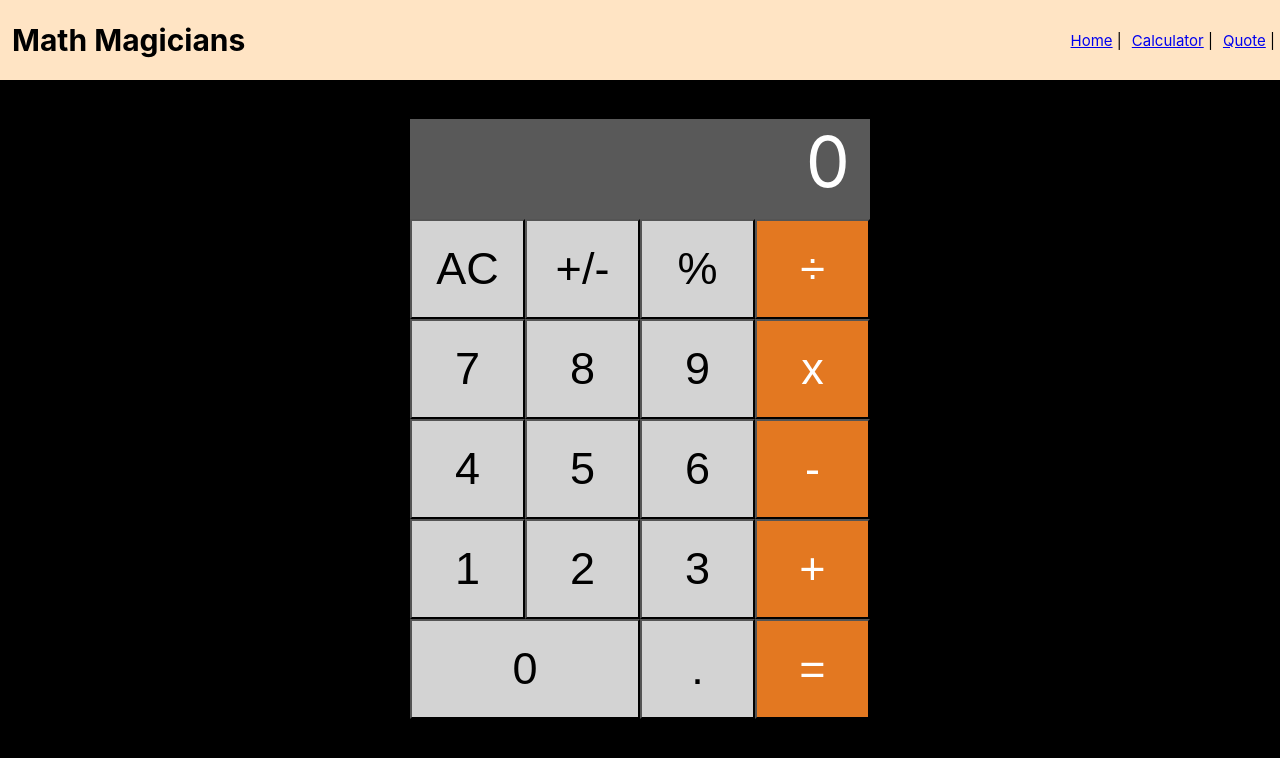
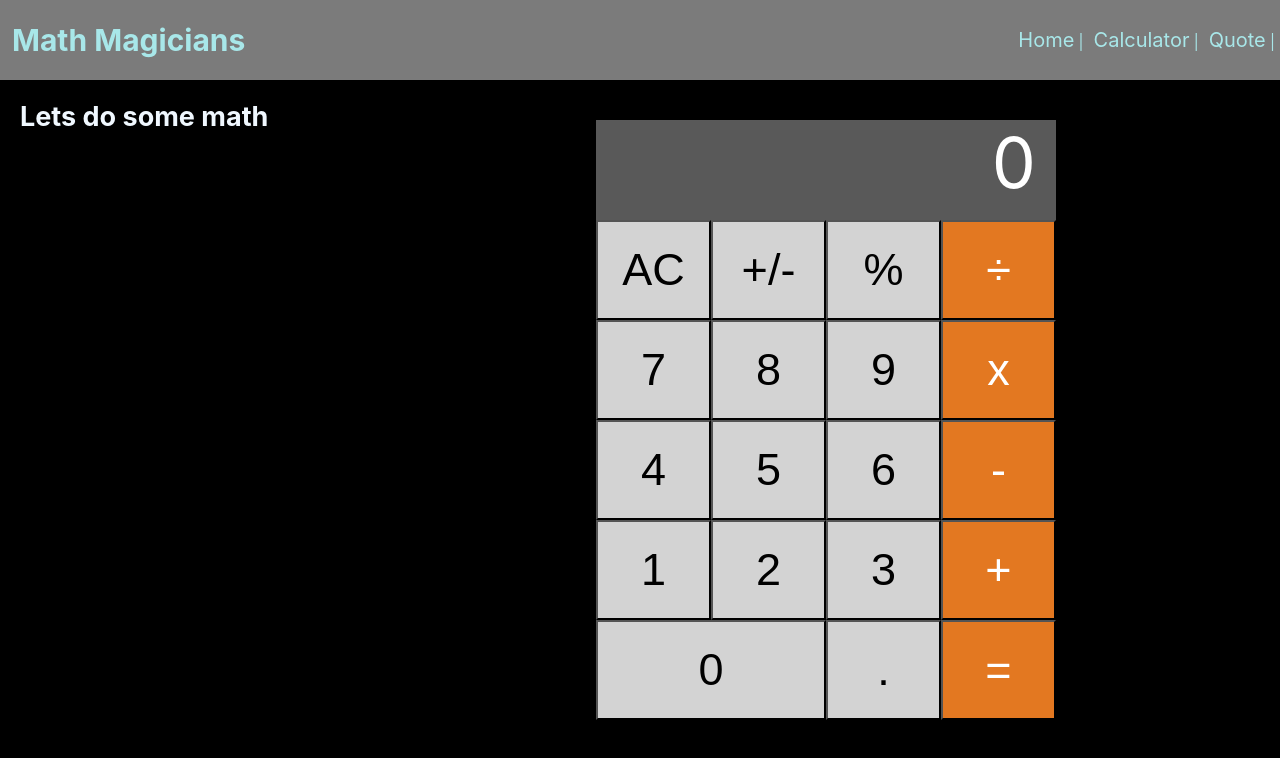
Before and after one commit to disc3110/math-magicians, a React (Create React App) app: page /calculator in a window 1280 px wide. Shown: the top 758 px of the page. Built offline with nearby package versions, Linux system fonts and the light colour scheme.

Commit message:
add style finished page

```diff
--- a/src/Style/Calculator.css
+++ b/src/Style/Calculator.css
@@ -2,7 +2,19 @@ body {
   background-color: black;
 }
 
-.container {
+.calc-container {
+  display: flex;
+  justify-content: space-around;
+  padding: 2rem;
+  color: aliceblue;
+}
+
+.instructions {
+  font-size: 1.8rem;
+  width: 30%;
+}
+
+.calculator {
   display: grid;
   grid-template-columns: 1fr 1fr 1fr 1fr;
   width: 500px;
--- a/src/Style/Header.css
+++ b/src/Style/Header.css
@@ -1,5 +1,5 @@
 header {
-  background-color: bisque;
+  background-color: rgb(123, 123, 123);
   display: flex;
   justify-content: space-between;
   align-items: center;
@@ -8,11 +8,18 @@ header {
 header h1 {
   margin-left: 1.2rem;
   font-size: 3rem;
+  color: rgb(168, 231, 233);
 }
 header li {
   display: inline-block;
   margin: auto .5rem;
   font-size: 1.5rem;
+  color: rgb(168, 231, 233);
+}
+header a {
+  color: rgb(168, 231, 233);
+  text-decoration: none;
+  font-size: 2rem;
 }
 header li::after {
   content: " | ";
--- /dev/null
+++ b/src/Style/Home.css
@@ -0,0 +1,11 @@
+.home {
+  color: aliceblue;
+  margin: 2rem;
+}
+.home h2 {
+  font-size: 4rem;
+}
+.home p {
+  font-size: 1.6rem;
+  margin: .8rem 0;
+}
--- /dev/null
+++ b/src/Style/Quote.css
@@ -0,0 +1,10 @@
+.quote {
+  font-size: 5rem;
+  color: rgb(225, 229, 233);
+  height: 50vh;
+  padding: 5rem;
+}
+.quote p {
+  margin: auto;
+  text-align: center;
+}
--- a/src/components/Calculator.js
+++ b/src/components/Calculator.js
@@ -16,11 +16,11 @@ const Calculator = () => {
   };
 
   return (
-    <>
-      <div>
+    <section className="calc-container">
+      <div className="instructions">
         <h2>Lets do some math</h2>
       </div>
-      <div className="container">
+      <div className="calculator">
         <div className="screen dg">{ calcDisplay(calcObj) }</div>
         <button className="lightgray" type="button" onClick={() => handleEvaluation('AC')}>AC</button>
         <button className="lightgray" type="button" onClick={() => handleEvaluation('+/-')}>+/-</button>
@@ -42,7 +42,7 @@ const Calculator = () => {
         <button className="lightgray" type="button" onClick={() => handleEvaluation('.')}>.</button>
         <button className="orange" type="button" onClick={() => handleEvaluation('=')}>=</button>
       </div>
-    </>
+    </section>
   );
 };
 
--- a/src/components/Home.js
+++ b/src/components/Home.js
@@ -1,6 +1,8 @@
+import '../Style/Home.css';
+
 const Home = () => (
-  <section>
-    <h1>Welcome to our page</h1>
+  <section className="home">
+    <h2>Welcome to our page</h2>
     <p>
       {' '}
       Lorem ipsum dolor sit amet consectetur adipiscing elit euismod
--- a/src/components/Quote.js
+++ b/src/components/Quote.js
@@ -1,10 +1,14 @@
 /* eslint-disable arrow-body-style */
+import '../Style/Quote.css';
+
 const Quote = () => {
   return (
-    <p>
-      Mathematics is not about numbers, equiations, computations,
-      or algorithms: it is about understanding. -William Paul Thurston
-    </p>
+    <section className="quote">
+      <p>
+        Mathematics is not about numbers, equiations, computations,
+        or algorithms: it is about understanding. -William Paul Thurston
+      </p>
+    </section>
   );
 };
 
```
